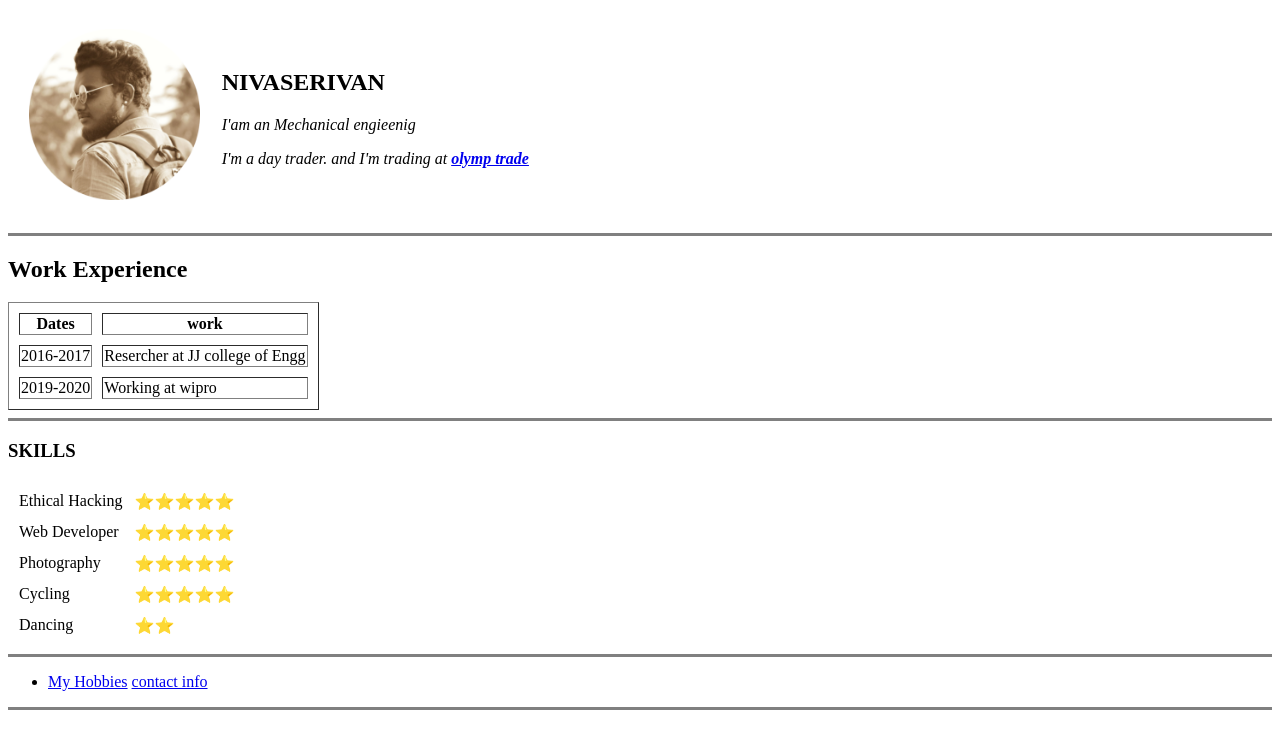
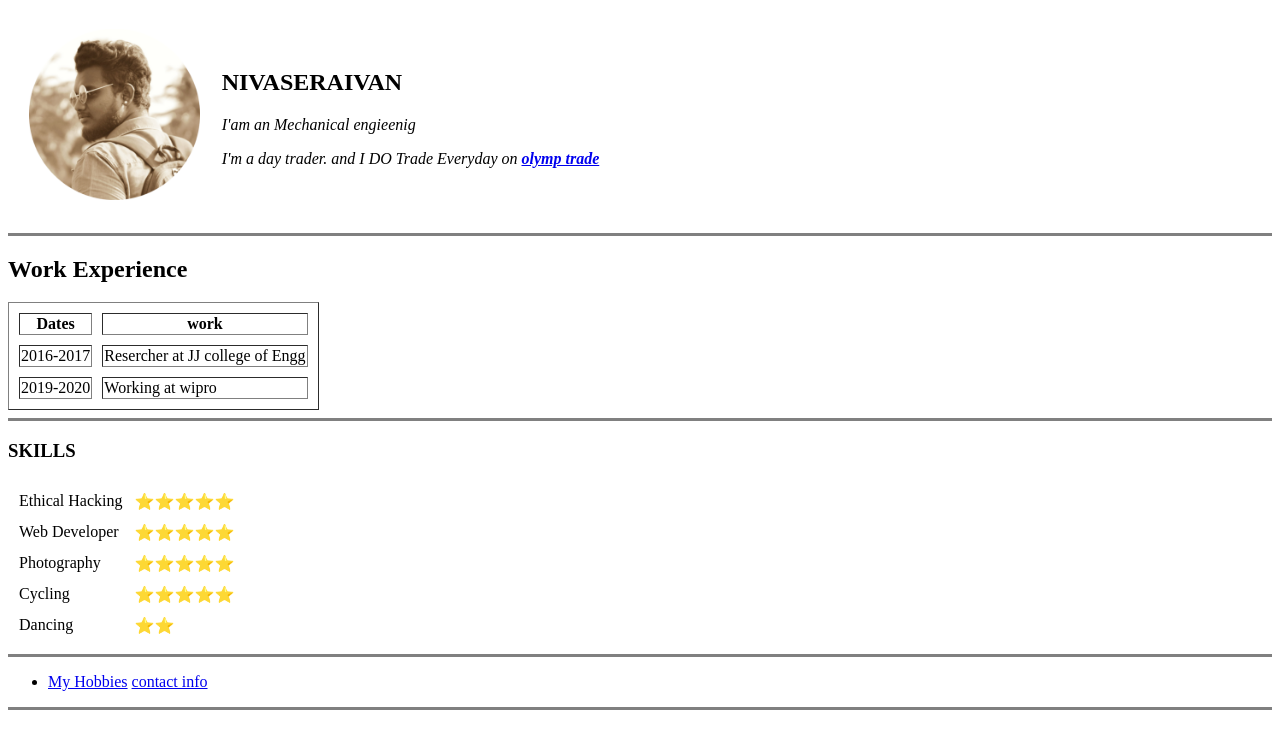
Before and after one commit to nivaseaivan/CV, a plain HTML site: page index.html in a window 1280 px wide. Drawn offline with Linux system fonts and the light colour scheme.

Commit message:
Add initial wepsite files

```diff
--- a/index.html
+++ b/index.html
@@ -12,9 +12,9 @@
       <td><img src="images/haha.png" alt="dynamo_nivas" srcset="images/haha.png 200w,
             images/haha.png 1500w" sizes="(max-width: 200px) 200px, 50vw"></td>
       <td>
-        <h2>NIVASERIVAN</h2>
+        <h2>NIVASERAIVAN</h2>
         <p><em>I'am an Mechanical engieenig<strong> <a href="https://en.wikipedia.org/wiki/Mechanical_engineering"></a></strong></em></p>
-        <p><em>I'm a day trader. and I'm trading at <strong> <a
+        <p><em>I'm a day trader. and I DO Trade Everyday on <strong> <a
                 href="https://olymptrade.com/lands/GA-OTPO-LPL45-07-01en/?ref=g_in_search_brand_1596619339&utm_source=google&utm_medium=search&utm_campaign=g_in_search_brand_1596619339&utm_term=c___login%20olymp%20trade&utm_content=61870252058_302601227884&noredirect=1&retargeting=1&noretargeting&gclid=CjwKCAjwqpP2BRBTEiwAfpiD-37lDEUMXlYhdg6Z9mlmLgXxcwtveB_SjJ6UTOCEc6Ry3DqQZiygshoC3foQAvD_BwE">olymp
                 trade</a> </strong> </em></p>
       </td>
```
Also changed, not shown: contact.html (+1 -1 lines).
